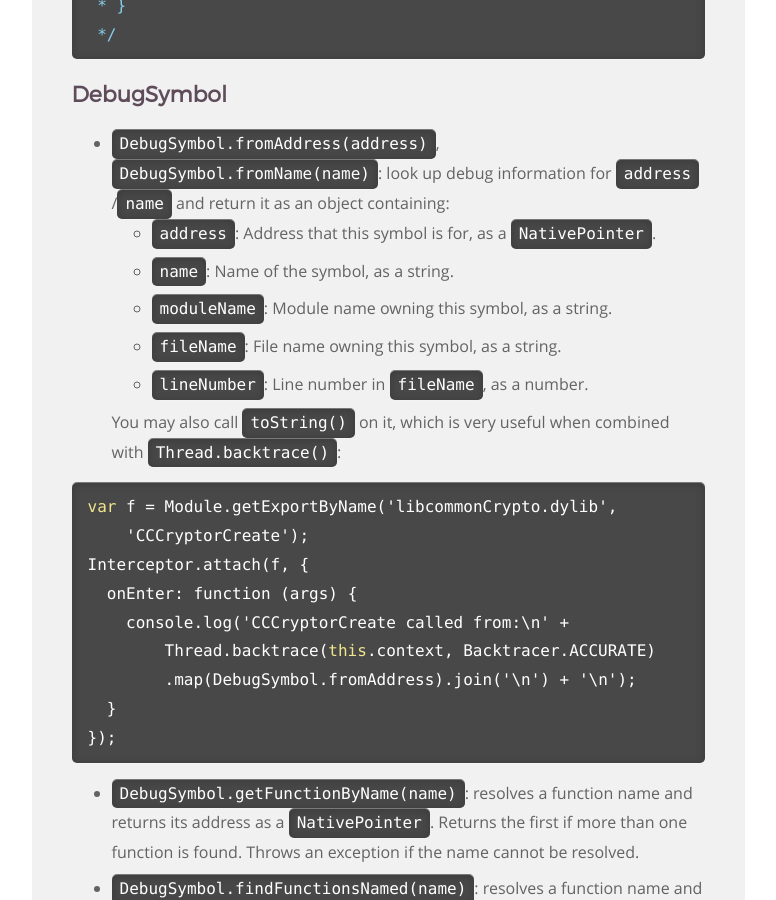
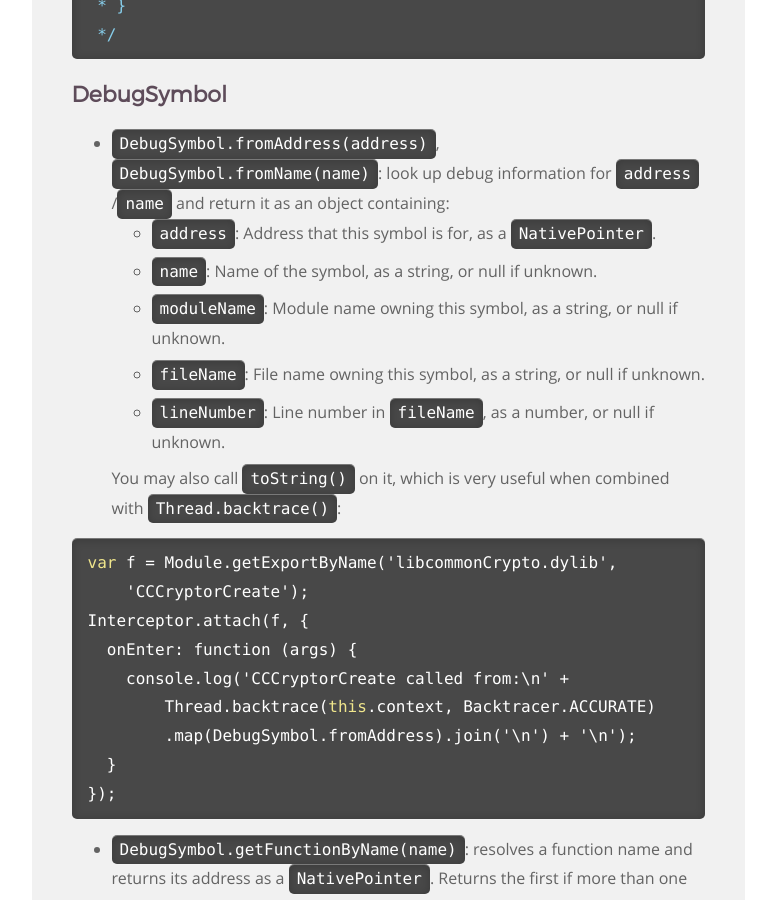
Before and after one commit to frida/frida-website, a Jekyll site: the page built from _docs/javascript-api.md, in a window 1280 px wide and 900 px high, scrolled down 40794 px. Shown: the whole window, without its empty margins (364-1140 px from the left). Built offline with Jekyll 4.4.1, drawn with Linux system fonts in a browser that asks for light colours.

Commit message:
Improve the DebugSymbol docs

```diff
--- a/_docs/javascript-api.md
+++ b/_docs/javascript-api.md
@@ -1659,10 +1659,13 @@ var first = matches[0];
     containing:
 
     -   `address`: Address that this symbol is for, as a `NativePointer`.
-    -   `name`: Name of the symbol, as a string.
-    -   `moduleName`: Module name owning this symbol, as a string.
-    -   `fileName`: File name owning this symbol, as a string.
-    -   `lineNumber`: Line number in `fileName`, as a number.
+    -   `name`: Name of the symbol, as a string, or null if unknown.
+    -   `moduleName`: Module name owning this symbol, as a string, or null if
+                      unknown.
+    -   `fileName`: File name owning this symbol, as a string, or null if
+                    unknown.
+    -   `lineNumber`: Line number in `fileName`, as a number, or null if
+                      unknown.
 
     You may also call `toString()` on it, which is very useful when combined
     with `Thread.backtrace()`:
```
